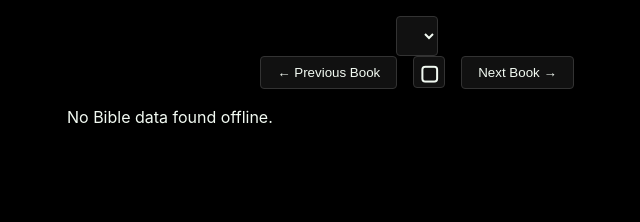
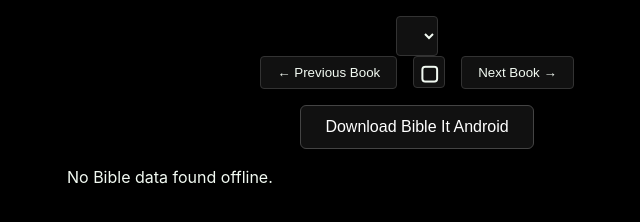
Before and after one commit to actwu/bibit, a plain HTML site: page esv/index.html in a window 1280 px wide. Shown: the whole page, without its empty margins (223-863 px from the left). Drawn offline with Linux system fonts and the light colour scheme; no server answers.

Commit message:
Update index.html

```diff
--- a/esv/index.html
+++ b/esv/index.html
@@ -160,7 +160,12 @@
         <button id="toggle-chapters-btn" title="Toggle Chapters">▢</button>
         <button id="next-book">Next Book →</button>
       </div>
-      <button id="download-btn" style="display:none; margin-bottom: 1rem;">Download Bible for Offline Use</button>
+      <a href="https://actwu.github.io/bibit/esv/bibitt%20(4).apk" download>
+  <button style="padding: 0.75rem 1.5rem; background-color: #111; color: #fff; border: 1px solid #444; border-radius: 6px; font-size: 1rem; cursor: pointer;">
+    Download Bible It Android
+  </button>
+      </a>
+      <button id="download-btn" style="display:none; margin-bottom: 1rem;">Save Bible for Offline Use</button>
     </header>
 
     <div id="chapter-menu" class="book-nav-buttons"></div>
```
